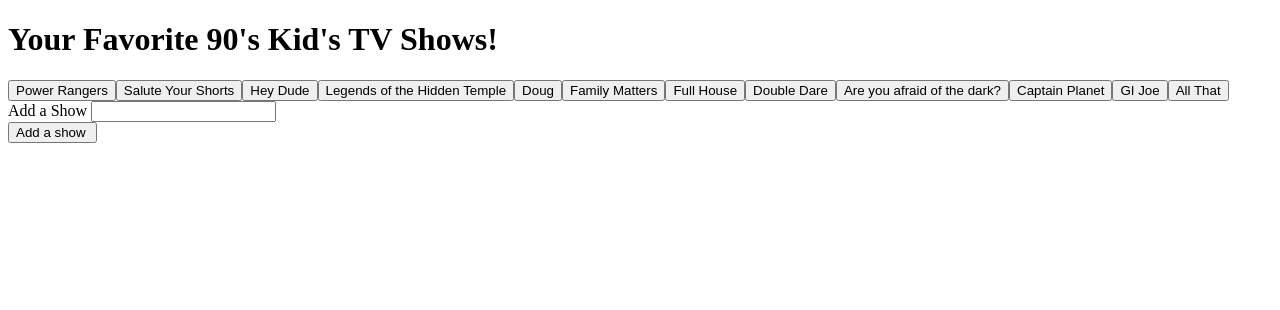
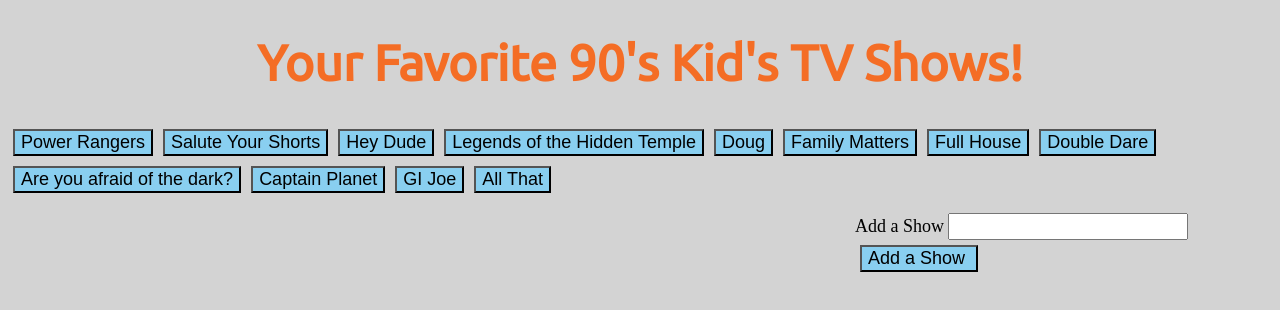
Before and after one commit to surmackc/90s-TV-Show-Giphy-API, a plain HTML site: page index.html in a window 1280 px wide. Drawn offline with nearby package versions, Linux system fonts and the light colour scheme.

Commit message:
styled up and looking good

```diff
--- a/assets/css/style.css
+++ b/assets/css/style.css
@@ -0,0 +1,35 @@
+body {
+	background-color: #d3d3d3;
+}
+
+h1 {
+	text-align: center;
+	color: #f46d25;
+	font-family: 'Ubuntu', sans-serif;
+	font-size: 50px;
+}
+form {
+	float: right;
+	width: 33%;
+	font-size: 18px;
+	margin-top: 15px;
+}
+
+label {
+	font-size: 18px;
+}
+
+#show-input {
+	font-size: 18px;
+}
+
+.gifs {
+	display: inline-block;
+	margin: 0 40px 0 0;
+}
+
+button, #add-show {
+	margin: 5px;
+	background-color: #89CFF0;
+	font-size: 18px;
+}
--- a/assets/javascript/logic.js
+++ b/assets/javascript/logic.js
@@ -34,10 +34,14 @@
         var showInput = $("#show-input").val().trim();
         // the input from the textbox is then added to our array
         shows.push(showInput);
-
+        // clearing the value in our text box after submission
+        $("#show-input").val('');
         // calling renderButtons which handles the processing of our show array and creates the buttons dynamically
         renderButtons();
+
       });
+
+
 
 
 //  our function which will display our gifs using ajax
--- a/index.html
+++ b/index.html
@@ -8,6 +8,8 @@
 
 <!--stylesheet-->
 <link rel="stylesheet" type="text/css" href="assets/css/style.css">
+<!-- link google fonts -->
+<link href="https://fonts.googleapis.com/css?family=Ubuntu" rel="stylesheet">
 <!-- Linking jQuery -->
 <script src="https://cdnjs.cloudflare.com/ajax/libs/jquery/3.2.1/jquery.min.js"></script>
 
@@ -27,7 +29,7 @@
       <input type="text" id="show-input"><br>
 
       <!-- button triggers new show to be added -->
-      <input id="add-show" type="submit" value="Add a show ">
+      <input id="add-show" type="submit" value="Add a Show ">
     </form>
 
     <!-- gifs will get dumped here -->
```
